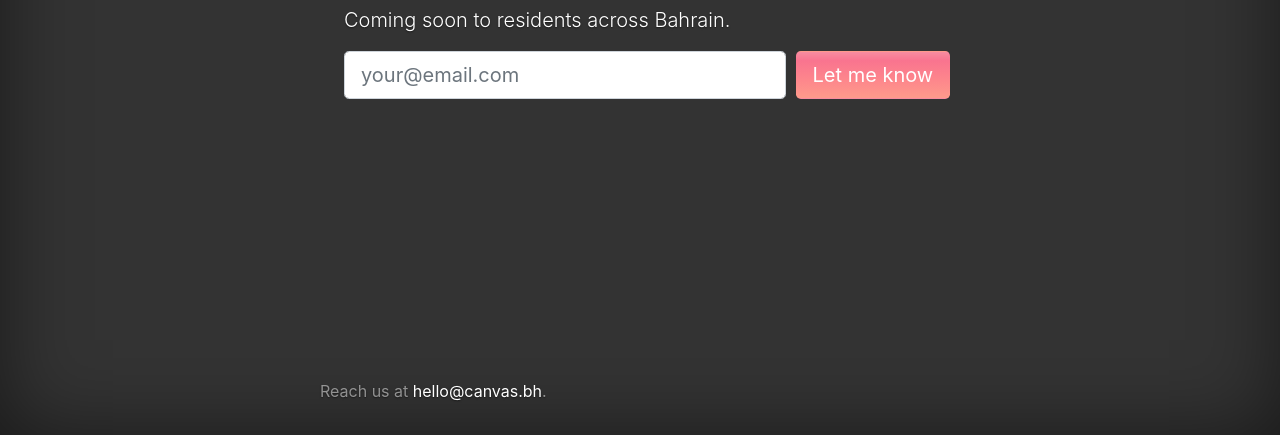
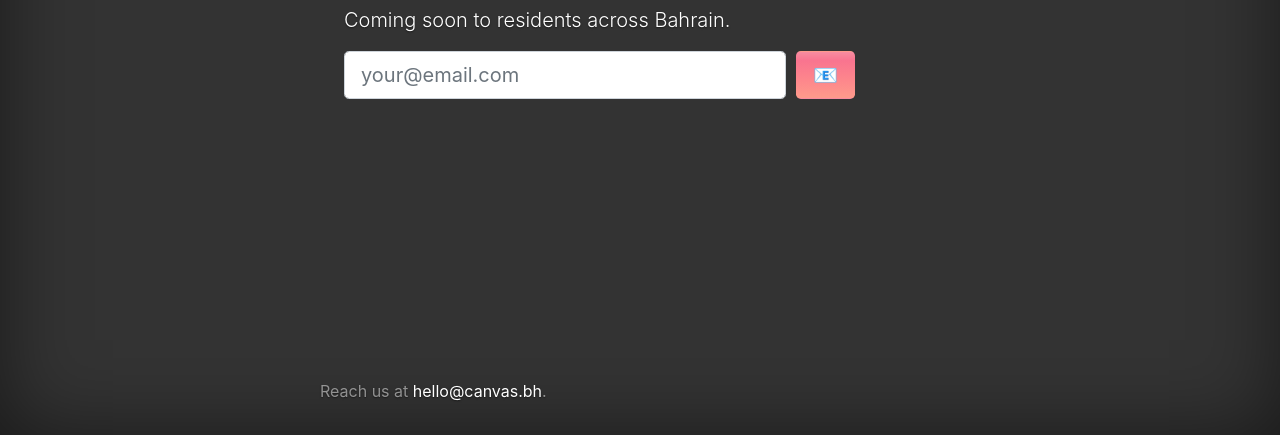
Before and after one commit to canvasbh/landing-page, a plain HTML site: page index.html in a window 1280 px wide. Shown: the part 365-800 px from the top of the page. Drawn offline with nearby package versions, Linux system fonts and the light colour scheme.

Commit message:
Smaller button

```diff
--- a/index.html
+++ b/index.html
@@ -30,7 +30,7 @@
                 <input type="email" class="form-control form-control-lg" placeholder="your@email.com" name="email">
               </div>
               <div class="col-3">
-                <button type="submit" class="btn btn-lg">Let me know</a>
+                <button type="submit" class="btn btn-lg">📧</a>
               </div>
             </div>
           </form>
```
